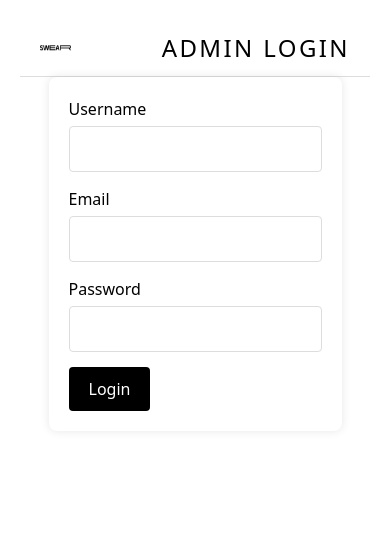
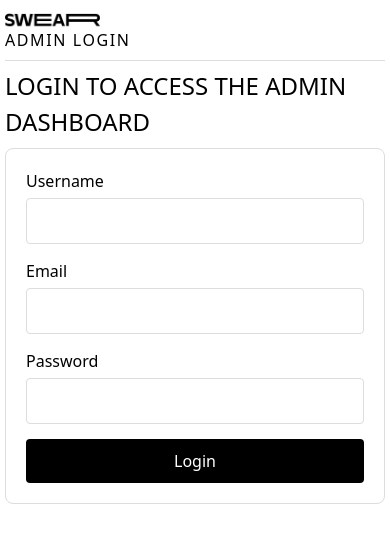
Before and after one commit to kweozz/frontend-vue, a Vue app: page / in a window 390 px wide. Shown: the top 542 px of the page. Built offline with nearby package versions, Linux system fonts and the light colour scheme.

Commit message:
feat: enhance AdminLogin component with improved layout, responsive design, and additional header

```diff
--- a/src/components/AdminLogin.vue
+++ b/src/components/AdminLogin.vue
@@ -1,13 +1,13 @@
 <template>
   <div class="login-page">
     <!-- Navbar -->
-        <nav class="navbar">
+    <nav class="navbar padding">
       <div class="logo">
         <img src="/src/assets/logo-swear.png" alt="Logo">
       </div>
       <h2>Admin Login</h2>
     </nav>
-
+    <h1 class="padding">Login to access the admin dashboard</h1>
     <!-- Login Form -->
     <div class="login-form-container">
       <form @submit.prevent="login">
@@ -39,7 +39,7 @@ export default defineComponent({
   data() {
     return {
       username: '',
-      email: '', // Add email field here
+      email: '',
       password: '',
       error: ''
     };
@@ -47,7 +47,7 @@ export default defineComponent({
   methods: {
     async login() {
       try {
-        const response = await axios.post('https://node-api-backend-v1.onrender.com/api/v1/admin/login', { // Ensure the URL is correct
+        const response = await axios.post('https://node-api-backend-v1.onrender.com/api/v1/admin/login', {
           username: this.username,
           email: this.email,
           password: this.password
@@ -65,18 +65,14 @@ export default defineComponent({
       } catch (err) {
         console.error('Login error:', err); // Log the error for debugging
         if (err.response) {
-          // The request was made and the server responded with a status code
-          // that falls out of the range of 2xx
           console.error('Response data:', err.response.data);
           console.error('Response status:', err.response.status);
           console.error('Response headers:', err.response.headers);
           this.error = 'Invalid username, email, or password';
         } else if (err.request) {
-          // The request was made but no response was received
           console.error('Request data:', err.request);
           this.error = 'No response received from server';
         } else {
-          // Something happened in setting up the request that triggered an Error
           console.error('Error message:', err.message);
           this.error = 'Error in setting up the request';
         }
@@ -101,12 +97,20 @@ body {
   display: flex;
   align-items: center;
   justify-content: space-between;
-    padding: 10px 20px;
+  padding: 2% 0%;
   background-color: white;
   border-bottom: 1px solid #ddd;
+  width: 100%;
 }
+
 .navbar h2 {
   font-weight: 400;
+}
+
+h1 {
+  text-transform: uppercase;
+  font-weight: 400;
+  font-size: 1.5em;
 }
 
 h2 {
@@ -137,7 +141,13 @@ h2 {
   background-color: white;
   padding: 20px;
   border-radius: 8px;
-    box-shadow: 0 0 10px rgba(0, 0, 0, 0.1);
+  border: 1px solid #ddd;
+  width: 100%;
+  max-width: 400px;
+}
+
+.padding {
+  margin-bottom: 2%;
 }
 
 .form-group {
@@ -159,4 +169,55 @@ h2 {
 button {
   padding: 10px 20px;
   background-color: #000;
-    color: #fff;    border: none;    cursor: pointer;    border-radius: 4px;}button:hover {    background-color: #00ff00;    color: #000;}.error-message {    color: red;    margin-top: 10px;}</style>
+  color: #fff;
+  border: none;
+  cursor: pointer;
+  border-radius: 4px;
+  width: 100%;
+}
+
+button:hover {
+  background-color: #00ff00;
+  color: #000;
+}
+
+.error-message {
+  color: red;
+  margin-top: 10px;
+  text-align: center;
+}
+
+/* Responsive Styling */
+@media (max-width: 768px) {
+  .navbar {
+    flex-direction: column;
+    align-items: flex-start;
+  }
+
+  .logo {
+    width: 25%;
+  }
+
+  .login-page {
+    padding: 10px;
+  }
+
+  .login-form-container {
+    width: 100%;
+  }
+}
+
+@media (max-width: 480px) {
+  .navbar h2 {
+    font-size: 1rem;
+  }
+
+  .login-page {
+    padding: 5px;
+  }
+
+  .login-form-container {
+    width: 100%;
+  }
+}
+</style>
```
Lines whose indentation alone changed are shown as unchanged.
